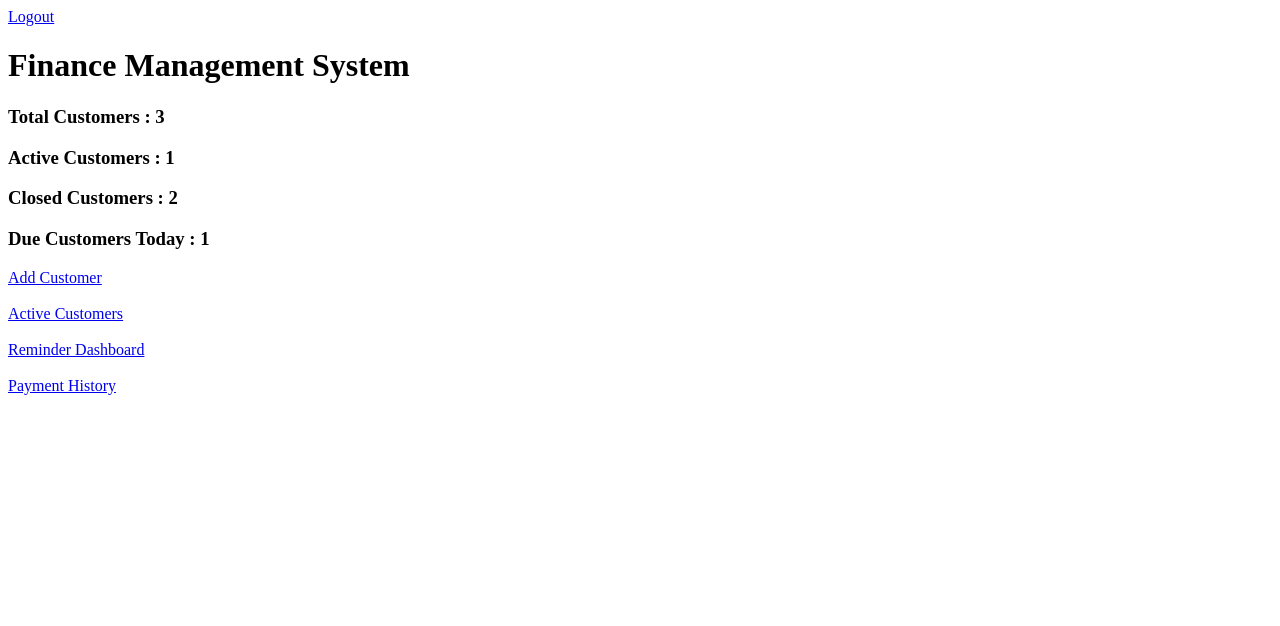
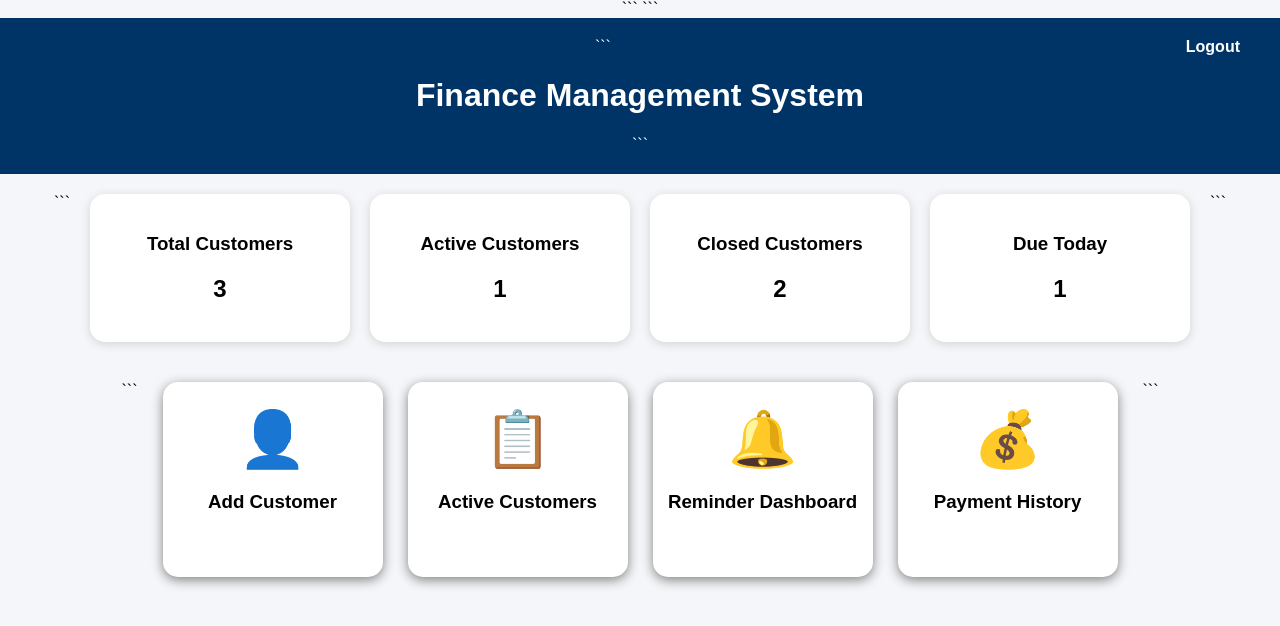
Before and after one commit to chanduvella28-design/finance-project, a Flask app: page / in a window 1280 px wide. Shown: the top 626 px of the page. Run offline with Flask 3, Linux system fonts and the light colour scheme; a user stored in the database is signed in; data comes from the database, SQL or seed files in the repository.

Commit message:
Dashboard UI updated

````diff
--- a/templates/01_index.html
+++ b/templates/01_index.html
@@ -1,33 +1,145 @@
 <!DOCTYPE html>
+
 <html>
 <head>
     <title>Finance Management System</title>
+
+```
+<style>
+
+    body{
+        font-family: Arial, sans-serif;
+        background-color:#f4f6f9;
+        margin:0;
+        padding:0;
+        text-align:center;
+    }
+
+    .header{
+        background:#003366;
+        color:white;
+        padding:20px;
+    }
+
+    .logout{
+        float:right;
+        margin-right:20px;
+        color:white;
+        text-decoration:none;
+        font-weight:bold;
+    }
+
+    .stats{
+        display:flex;
+        justify-content:center;
+        gap:20px;
+        margin-top:20px;
+        flex-wrap:wrap;
+    }
+
+    .stat-card{
+        background:white;
+        width:220px;
+        padding:20px;
+        border-radius:15px;
+        box-shadow:0px 2px 10px lightgray;
+    }
+
+    .menu{
+        display:flex;
+        justify-content:center;
+        gap:25px;
+        flex-wrap:wrap;
+        margin-top:40px;
+    }
+
+    .card{
+        width:220px;
+        height:170px;
+        background:white;
+        border-radius:15px;
+        text-decoration:none;
+        color:black;
+        box-shadow:0px 3px 12px gray;
+        padding-top:25px;
+    }
+
+    .card:hover{
+        transform:scale(1.05);
+    }
+
+    .icon{
+        font-size:55px;
+    }
+
+</style>
+```
+
 </head>
+
 <body>
-<a href="/logout">Logout</a>
+
+<div class="header">
+
+```
+<a href="/logout" class="logout">Logout</a>
 
 <h1>Finance Management System</h1>
-<h3>Total Customers : {{ total_customers }}</h3>
-<h3>Active Customers : {{ active_customers }}</h3>
-<h3>Closed Customers : {{ closed_customers }}</h3>
-<h3>Due Customers Today : {{ due_customers }}</h3>
+```
 
+</div>
 
-<a href="/add_customer">Add Customer</a>
+<div class="stats">
 
-<br><br>
+```
+<div class="stat-card">
+    <h3>Total Customers</h3>
+    <h2>{{ total_customers }}</h2>
+</div>
 
-<a href="/active_customers">Active Customers</a>
+<div class="stat-card">
+    <h3>Active Customers</h3>
+    <h2>{{ active_customers }}</h2>
+</div>
 
-<br><br>
+<div class="stat-card">
+    <h3>Closed Customers</h3>
+    <h2>{{ closed_customers }}</h2>
+</div>
 
-<a href="/reminders">Reminder Dashboard</a>
+<div class="stat-card">
+    <h3>Due Today</h3>
+    <h2>{{ due_customers }}</h2>
+</div>
+```
 
-<br><br>
+</div>
 
-<a href="/payment_history">
-    Payment History
+<div class="menu">
+
+```
+<a href="/add_customer" class="card">
+    <div class="icon">👤</div>
+    <h3>Add Customer</h3>
 </a>
+
+<a href="/active_customers" class="card">
+    <div class="icon">📋</div>
+    <h3>Active Customers</h3>
+</a>
+
+<a href="/reminders" class="card">
+    <div class="icon">🔔</div>
+    <h3>Reminder Dashboard</h3>
+</a>
+
+<a href="/payment_history" class="card">
+    <div class="icon">💰</div>
+    <h3>Payment History</h3>
+</a>
+```
+
+</div>
 
 </body>
 </html>
````
